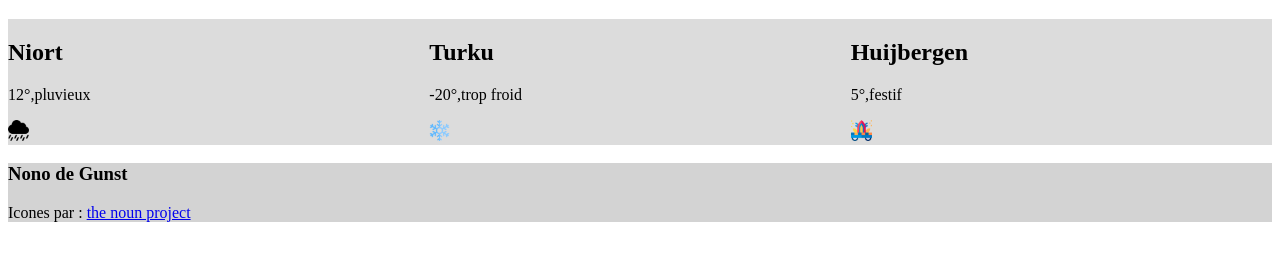
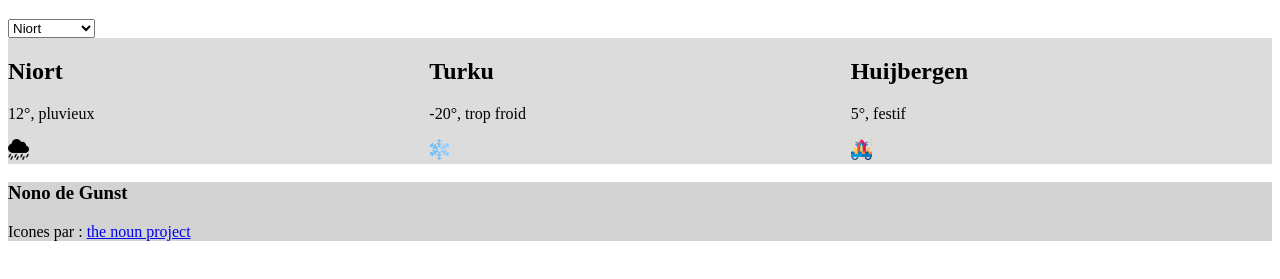
Before and after one commit to Insaynoah/Insaynoah.github.io, a plain HTML site: page index.html in a window 1280 px wide. Shown: the part 61-340 px from the top of the page. Drawn offline with Linux system fonts and the light colour scheme.

Commit message:
Update index.html

```diff
--- a/index.html
+++ b/index.html
@@ -5,43 +5,41 @@
     <meta name="viewport" content="width=device-width, initial-scale=1.0">
     <title>Document</title>
     <link rel="stylesheet" href="styles.css"/>
+    <script defer src="td1.js"></script>
 </head>
 <body>
     <header>
-        <h1> TD n°1 Programmation
-            web – Application météo</h1>
+        <h1>TD n°1 Programmation web – Application météo</h1>
     </header>
+    <select id="Ville" name="Ville" onchange="afficheVille()">
+        <option value="Niort">Niort</option>
+        <option value="Turku">Turku</option>
+        <option value="Huijbergen">Huijbergen</option>
+    </select>
 
     <div id="container-flex">
-    <div class="weather_city">
+        <div class="weather_city" id="Niort">
             <h2>Niort</h2>
-    <p>12°,pluvieux</p>
+            <p>12°, pluvieux</p>
             <img src="pluvieux.png" />
-
         </div>
 
-
-    <div class="weather_city">
+        <div class="weather_city" id="Turku">
             <h2>Turku</h2>
-        <p>-20°,trop froid</p>
+            <p>-20°, trop froid</p>
             <img src="freezing.png" />
-
         </div>
 
-
-        <div class="weather_city">
+        <div class="weather_city" id="Huijbergen">
             <h2>Huijbergen</h2>
-            <p>5°,festif</p>
+            <p>5°, festif</p>
             <img src="parade.png" />
-
         </div>
     </div>
+
     <footer>
         <h3>Nono de Gunst</h3>
-
         <p>Icones par : <a href="https://thenounproject.com">the noun project</a></p>
-
-
     </footer>
 
 </body>
```
Lines whose indentation alone changed are shown as unchanged.
